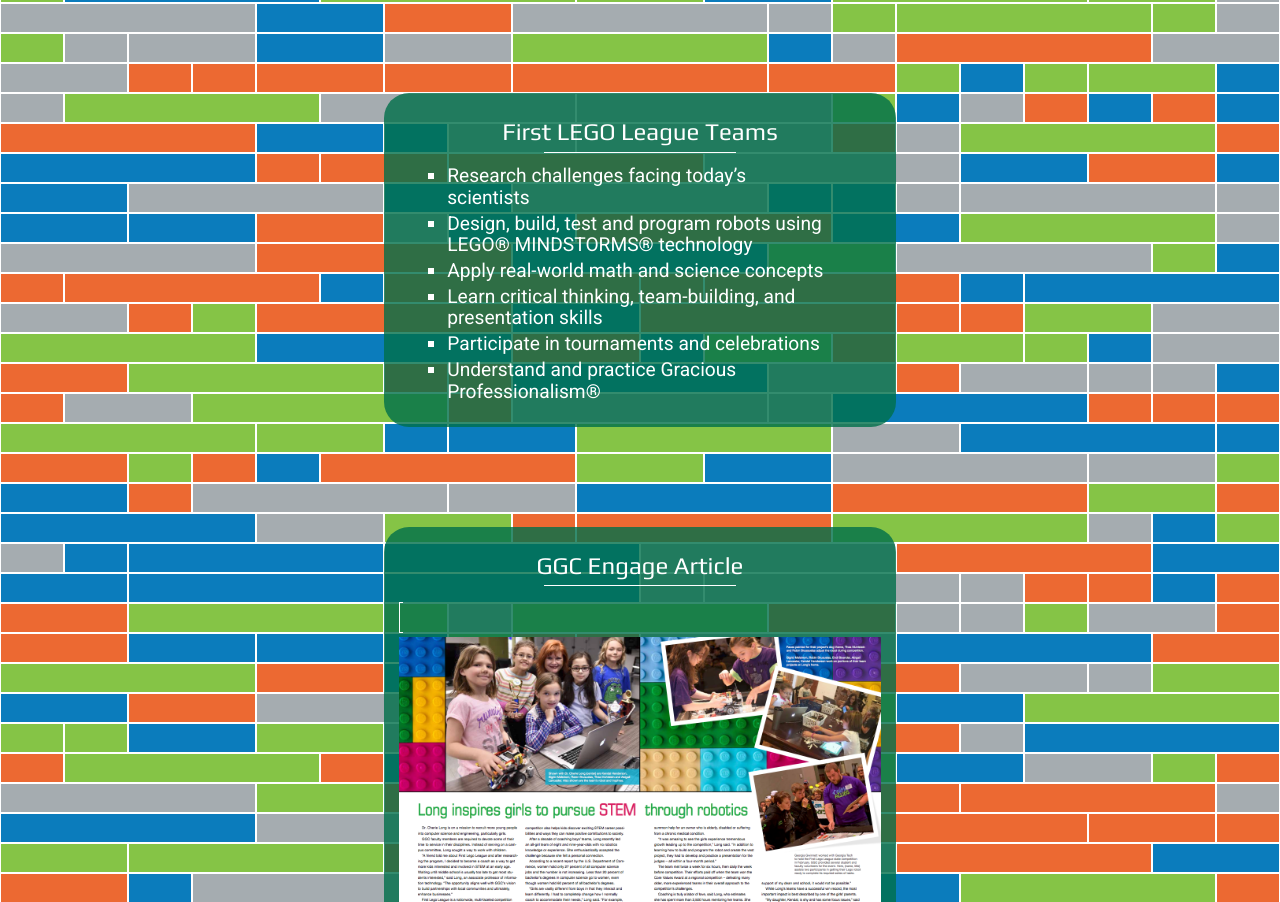
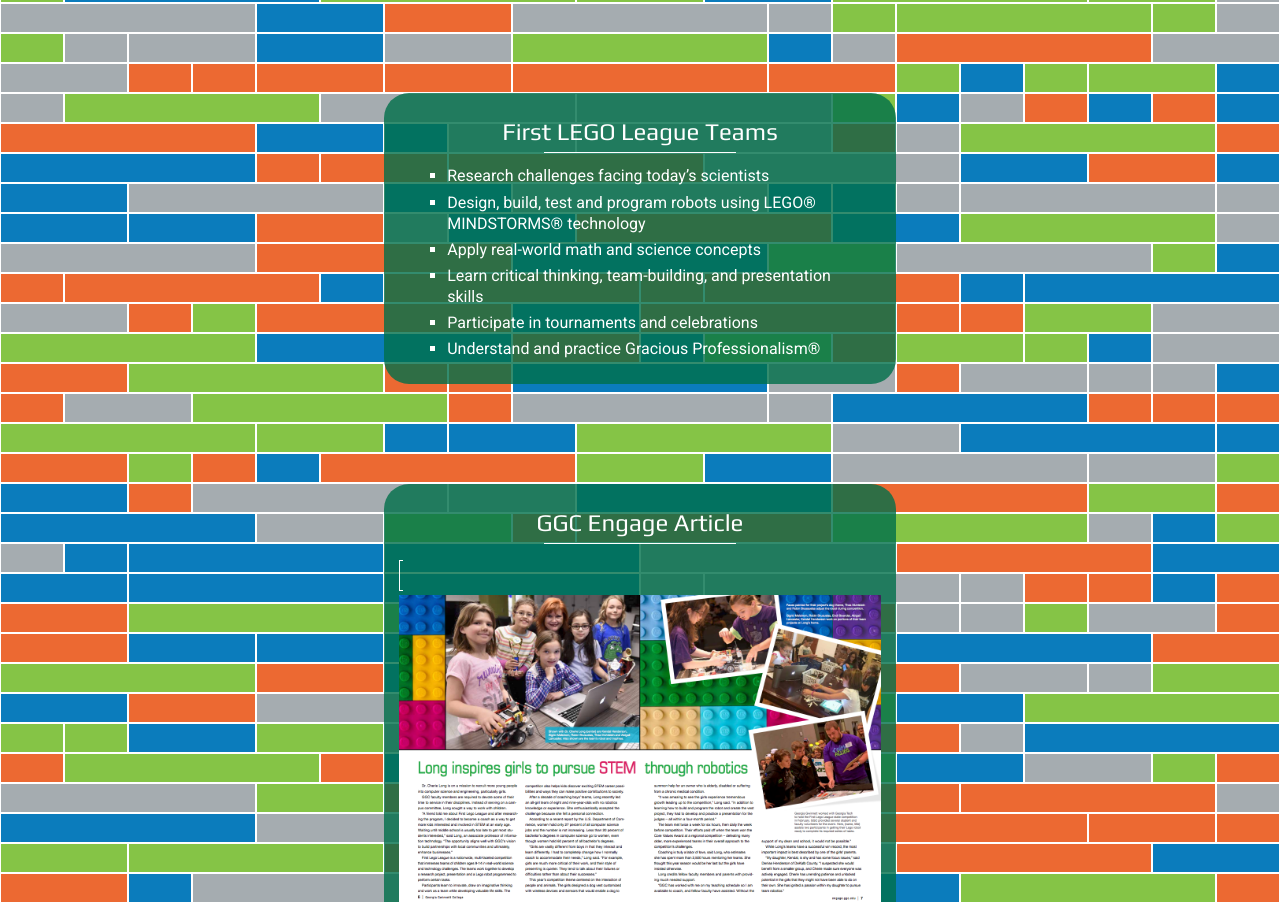
Before and after one commit to miked49er/ggcfll, a website: page index.html in a window 1280 px wide. Shown: the part 1677-2579 px from the top of the page. Drawn offline with Linux system fonts and the light colour scheme.

Commit message:
Compiled SCSS

```diff
--- a/css/styles.css
+++ b/css/styles.css
@@ -1,6 +1,6 @@
 @charset "UTF-8";
 @import url("https://fonts.googleapis.com/css?family=Play%7CRoboto");
-/* line 5, C:/Ruby23-x64/lib/ruby/gems/2.3.0/gems/compass-core-1.0.3/stylesheets/compass/reset/_utilities.scss */
+/* line 5, ../../../../../Ruby23-x64/lib/ruby/gems/2.3.0/gems/compass-core-1.0.3/stylesheets/compass/reset/_utilities.scss */
 html, body, div, span, applet, object, iframe,
 h1, h2, h3, h4, h5, h6, p, blockquote, pre,
 a, abbr, acronym, address, big, cite, code,
@@ -22,45 +22,45 @@
   vertical-align: baseline;
 }
 
-/* line 22, C:/Ruby23-x64/lib/ruby/gems/2.3.0/gems/compass-core-1.0.3/stylesheets/compass/reset/_utilities.scss */
+/* line 22, ../../../../../Ruby23-x64/lib/ruby/gems/2.3.0/gems/compass-core-1.0.3/stylesheets/compass/reset/_utilities.scss */
 html {
   line-height: 1;
 }
 
-/* line 24, C:/Ruby23-x64/lib/ruby/gems/2.3.0/gems/compass-core-1.0.3/stylesheets/compass/reset/_utilities.scss */
+/* line 24, ../../../../../Ruby23-x64/lib/ruby/gems/2.3.0/gems/compass-core-1.0.3/stylesheets/compass/reset/_utilities.scss */
 ol, ul {
   list-style: none;
 }
 
-/* line 26, C:/Ruby23-x64/lib/ruby/gems/2.3.0/gems/compass-core-1.0.3/stylesheets/compass/reset/_utilities.scss */
+/* line 26, ../../../../../Ruby23-x64/lib/ruby/gems/2.3.0/gems/compass-core-1.0.3/stylesheets/compass/reset/_utilities.scss */
 table {
   border-collapse: collapse;
   border-spacing: 0;
 }
 
-/* line 28, C:/Ruby23-x64/lib/ruby/gems/2.3.0/gems/compass-core-1.0.3/stylesheets/compass/reset/_utilities.scss */
+/* line 28, ../../../../../Ruby23-x64/lib/ruby/gems/2.3.0/gems/compass-core-1.0.3/stylesheets/compass/reset/_utilities.scss */
 caption, th, td {
   text-align: left;
   font-weight: normal;
   vertical-align: middle;
 }
 
-/* line 30, C:/Ruby23-x64/lib/ruby/gems/2.3.0/gems/compass-core-1.0.3/stylesheets/compass/reset/_utilities.scss */
+/* line 30, ../../../../../Ruby23-x64/lib/ruby/gems/2.3.0/gems/compass-core-1.0.3/stylesheets/compass/reset/_utilities.scss */
 q, blockquote {
   quotes: none;
 }
-/* line 103, C:/Ruby23-x64/lib/ruby/gems/2.3.0/gems/compass-core-1.0.3/stylesheets/compass/reset/_utilities.scss */
+/* line 103, ../../../../../Ruby23-x64/lib/ruby/gems/2.3.0/gems/compass-core-1.0.3/stylesheets/compass/reset/_utilities.scss */
 q:before, q:after, blockquote:before, blockquote:after {
   content: "";
   content: none;
 }
 
-/* line 32, C:/Ruby23-x64/lib/ruby/gems/2.3.0/gems/compass-core-1.0.3/stylesheets/compass/reset/_utilities.scss */
+/* line 32, ../../../../../Ruby23-x64/lib/ruby/gems/2.3.0/gems/compass-core-1.0.3/stylesheets/compass/reset/_utilities.scss */
 a img {
   border: none;
 }
 
-/* line 116, C:/Ruby23-x64/lib/ruby/gems/2.3.0/gems/compass-core-1.0.3/stylesheets/compass/reset/_utilities.scss */
+/* line 116, ../../../../../Ruby23-x64/lib/ruby/gems/2.3.0/gems/compass-core-1.0.3/stylesheets/compass/reset/_utilities.scss */
 article, aside, details, figcaption, figure, footer, header, hgroup, main, menu, nav, section, summary {
   display: block;
 }
@@ -153,32 +153,32 @@
   margin-bottom: 5px;
 }
 
-/* line 21, C:/Ruby23-x64/lib/ruby/gems/2.3.0/gems/susy-2.2.12/sass/susy/language/susy/_box-sizing.scss */
+/* line 21, ../../../../../Ruby23-x64/lib/ruby/gems/2.3.0/gems/susy-2.2.12/sass/susy/language/susy/_box-sizing.scss */
 *, *:before, *:after {
   -moz-box-sizing: border-box;
   -webkit-box-sizing: border-box;
   box-sizing: border-box;
 }
 
-/* line 23, ../lib/sass/_layout.scss */
+/* line 22, ../lib/sass/_layout.scss */
 body {
   max-width: 100%;
   margin-left: auto;
   margin-right: auto;
 }
-/* line 12, C:/Ruby23-x64/lib/ruby/gems/2.3.0/gems/susy-2.2.12/sass/susy/output/support/_clearfix.scss */
+/* line 12, ../../../../../Ruby23-x64/lib/ruby/gems/2.3.0/gems/susy-2.2.12/sass/susy/output/support/_clearfix.scss */
 body:after {
   content: " ";
   display: block;
   clear: both;
 }
 
-/* line 27, ../lib/sass/_layout.scss */
+/* line 26, ../lib/sass/_layout.scss */
 .hide {
   display: none !important;
 }
 
-/* line 31, ../lib/sass/_layout.scss */
+/* line 30, ../lib/sass/_layout.scss */
 .active {
   display: block !important;
 }
@@ -273,12 +273,11 @@
   position: relative;
   width: 100%;
   height: 100vh;
-  background-color: #63cae1;
   vertical-align: middle;
   overflow: hidden;
 }
 
-/* line 15, ../lib/sass/_splash.scss */
+/* line 10, ../lib/sass/_splash.scss */
 .slide {
   -moz-transition: all 1s ease;
   -o-transition: all 1s ease;
@@ -291,25 +290,25 @@
   opacity: 0;
   z-index: 1;
 }
-/* line 25, ../lib/sass/_splash.scss */
+/* line 19, ../lib/sass/_splash.scss */
 .slide video {
   object-fit: cover;
 }
 @media (min-width: 30em) {
-  /* line 15, ../lib/sass/_splash.scss */
+  /* line 10, ../lib/sass/_splash.scss */
   .slide {
     left: 0;
   }
 }
-@media (min-width: 98em) {
-  /* line 15, ../lib/sass/_splash.scss */
+@media (min-width: 56em) {
+  /* line 10, ../lib/sass/_splash.scss */
   .slide {
     width: 100%;
     height: auto;
   }
 }
 
-/* line 39, ../lib/sass/_splash.scss */
+/* line 33, ../lib/sass/_splash.scss */
 .showing {
   opacity: 1;
   z-index: 2;
@@ -350,6 +349,10 @@
 /* line 28, ../lib/sass/_content.scss */
 section img {
   width: 100%;
+}
+/* line 33, ../lib/sass/_content.scss */
+section ul li {
+  font-size: 1rem;
 }
 @media (min-width: 30em) {
   /* line 26, ../lib/sass/_content.scss */
```
